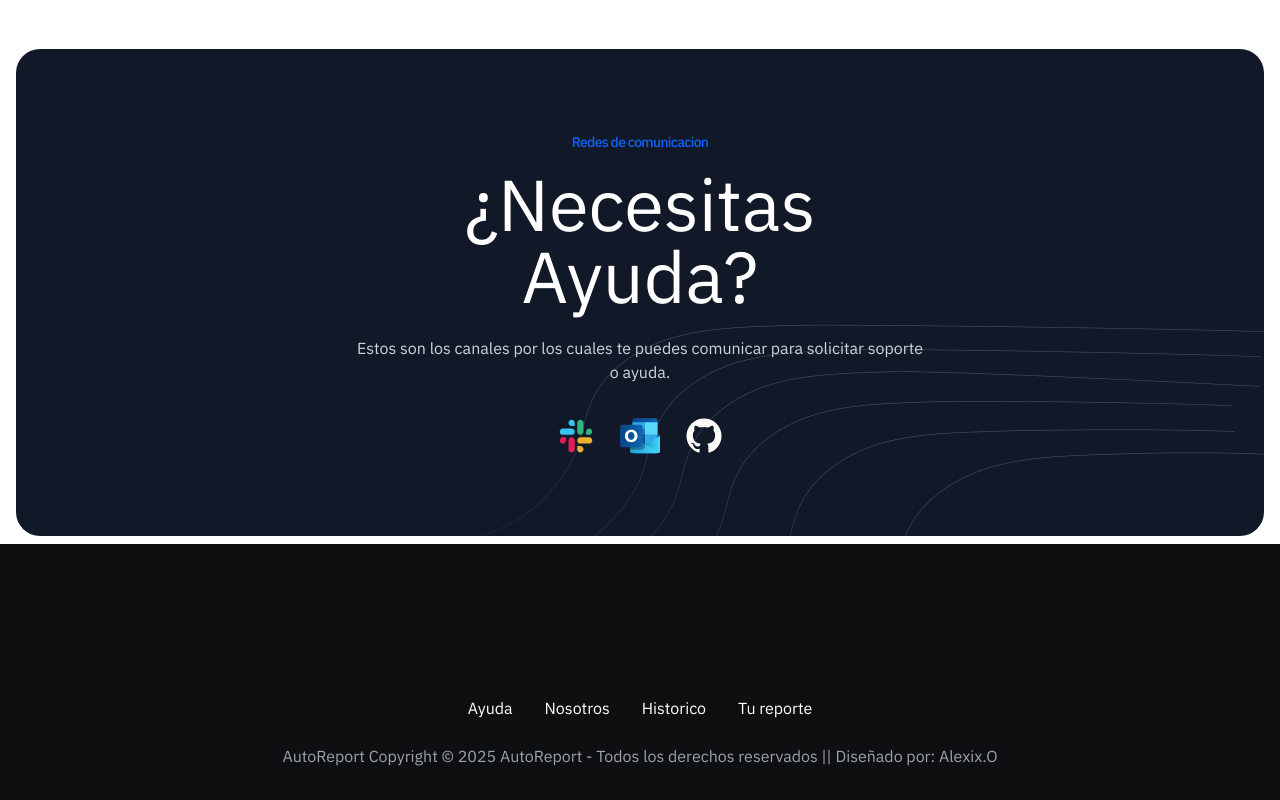
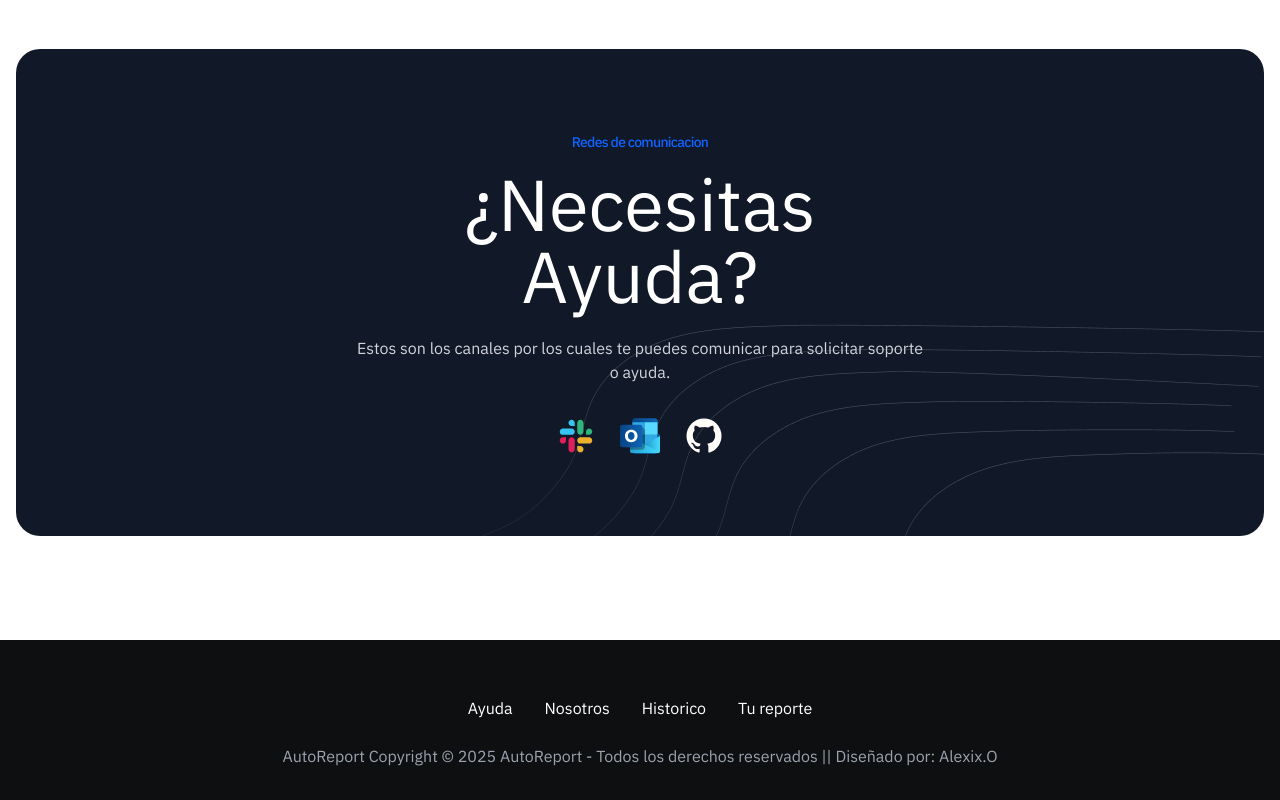
Before and after one commit to Aleexix/AutoReport, a React (Vite) app: page /contactanos in a window 1280 px wide. Shown: the part 1070-1870 px from the top of the page. Built offline with nearby package versions, Linux system fonts and the light colour scheme.

Commit message:
Arreglos en Nav, Footer y Maintenance

```diff
--- a/src/components/Navbar.tsx
+++ b/src/components/Navbar.tsx
@@ -29,7 +29,7 @@ const Navbar: React.FC = () => {
         <div className="px-2">
           <div className="flex items-center justify-between pt-6 -m-2">
             <div className="w-auto p-2 ml-12">
-              <a className="relative z-10 inline-block ml-10" href="#">
+              <a className="relative z-10 inline-block ml-10" href="src/pages/index.tsx">
                 <img src={darkMode ? "/Frame 1 (5).svg" : "/Frame 1 (6).svg"} alt="Logo" />
               </a>
             </div>
--- a/src/components/footer.tsx
+++ b/src/components/footer.tsx
@@ -22,8 +22,8 @@ const Footer = () => {
         const { language } = languageContext;
 
     return (
-        <footer className= {`mt-24 overflow-hidden ${darkMode ? 'bg-gray-50 ' : 'bg-body'} `} >
-
+        <footer className= {`overflow-hidden ${darkMode ? 'bg-gray-50 ' : 'bg-body'} `} >
+            <div className= {`py-12  border-none rounded-b-7xl ${darkMode ? 'bg-body': 'bg-white'} `}></div>
             <div className="py-8">
 
                 {/* Menú de navegación */}
--- a/src/components/maintenance.tsx
+++ b/src/components/maintenance.tsx
@@ -22,7 +22,7 @@ const Maintenance = () => {
 <>
 <section className={`py-2 ${ darkMode ? 'bg-body' : 'bg-white'}`}>
         <div className="container px-4 mx-auto ">
-          <div className={`relative pt-20 px-4 overflow-hidden rounded-3xl ${darkMode ? ' bg-gray-900 bg-opacity-20' : 'bg-gray-900'}`}>
+          <div className={`relative pt-20 px-4 overflow-hidden rounded-3xl ${darkMode ? ' bg-gray-800 bg-opacity-20' : 'bg-gray-900'}`}>
             <div className="text-center md:max-w-xl mx-auto removed pb-20"><span className="inline-block mb-4 text-sm text-blueI font-medium tracking-tighter">{language === 'es' ? 'Redes de comunicacion':'Communication networks'}</span>
               <h2 className="font-heading mb-6 text-7xl text-white tracking-8xl">{language === 'es' ? '¿Necesitas Ayuda?':'Do you need help?'}</h2>
               <div>
```
